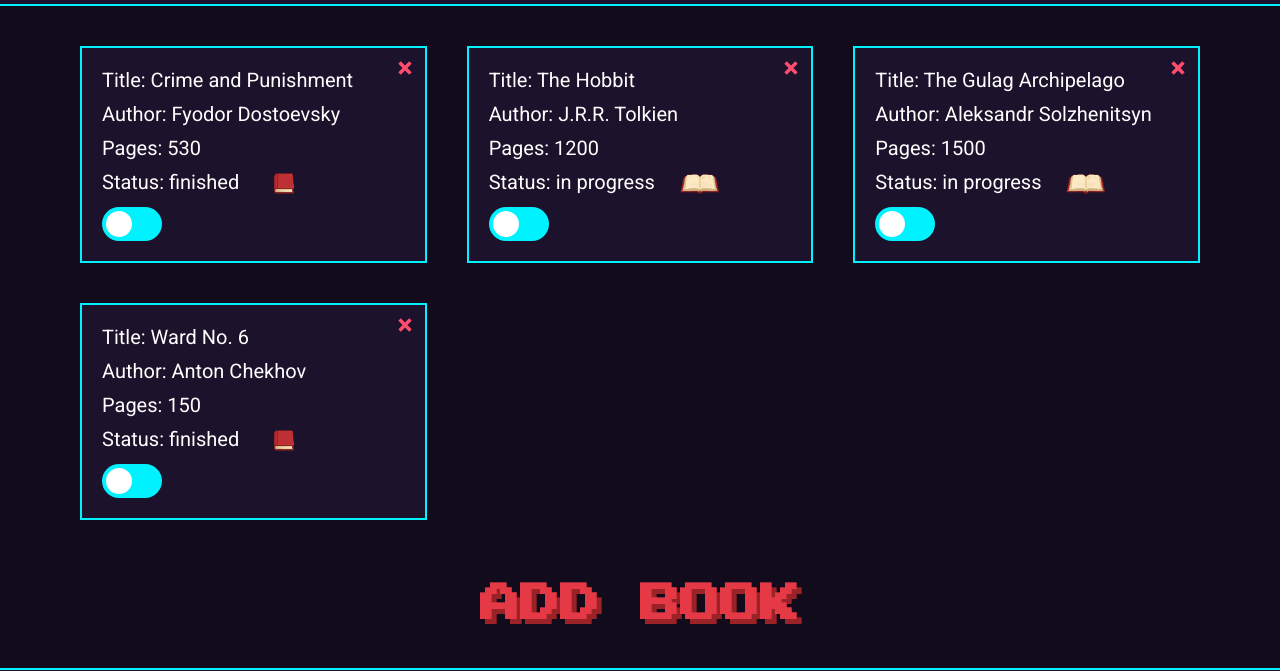
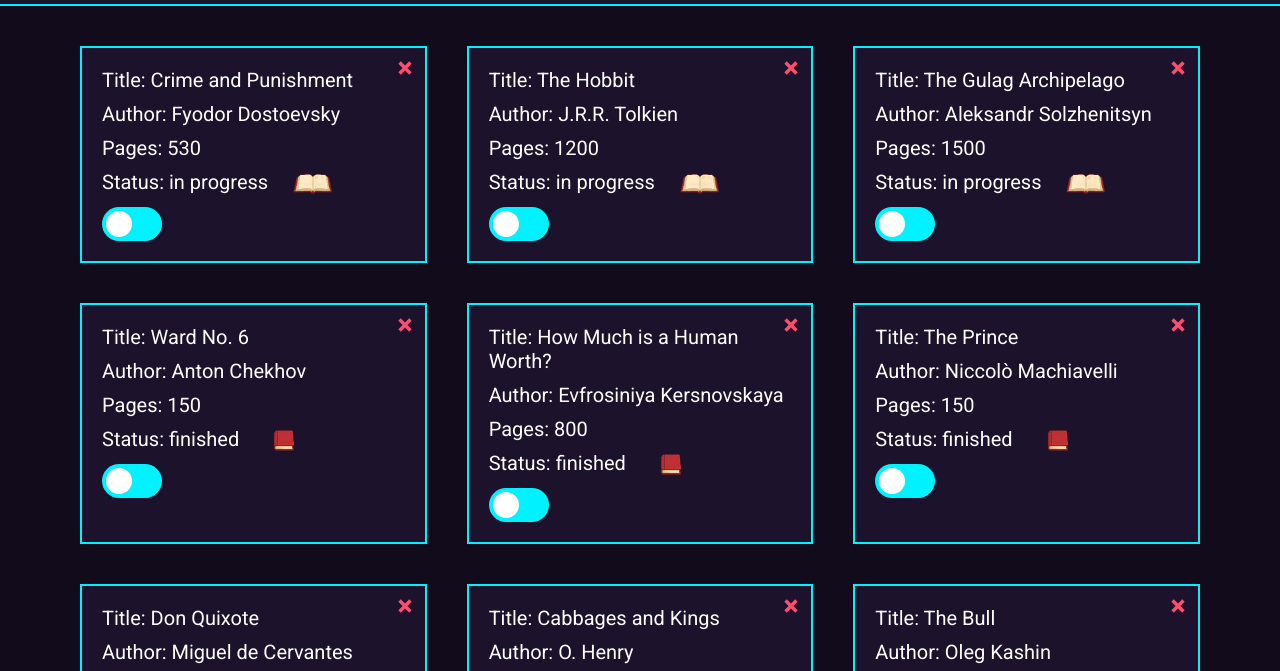
Before and after one commit to pontificust/odin-library, a plain HTML site: page index.html in a window 1280 px wide. Shown: the part 91-762 px from the top of the page. Drawn offline with Linux system fonts and the light colour scheme; files whose address does not match are found by name.

Commit message:
feat: add favicon and a few books'

```diff
--- a/index.html
+++ b/index.html
@@ -5,6 +5,11 @@
     <meta charset="UTF-8">
     <meta name="viewport" content="width=device-width, initial-scale=1.0">
     <link rel="stylesheet" href="assets/css/style.css">
+    <link rel="icon" type="image/png" href="assets/favicon/favicon-96x96.png" sizes="96x96" />
+    <link rel="icon" type="image/svg+xml" href="assets/favicon/favicon.svg" />
+    <link rel="shortcut icon" href="assets/favicon/favicon.ico" />
+    <link rel="apple-touch-icon" sizes="180x180" href="assets/favicon/apple-touch-icon.png" />
+    <link rel="manifest" href="assets/favicon/site.webmanifest" />
     <title>Library</title>
 </head>
 
--- a/js/modules/initialBooksData.js
+++ b/js/modules/initialBooksData.js
@@ -1,6 +1,12 @@
 export const initialBooksData = [
-    { title: "Crime and Punishment", author: "Fyodor Dostoevsky", pages: 530, isRead: true },
+    { title: "Crime and Punishment", author: "Fyodor Dostoevsky", pages: 530, isRead: false },
     { title: "The Hobbit", author: "J.R.R. Tolkien", pages: 1200, isRead: false },
     { title: "The Gulag Archipelago", author: "Aleksandr Solzhenitsyn", pages: 1500, isRead: false },
-    { title: "Ward No. 6", author: "Anton Chekhov", pages: 150, isRead: true }
+    { title: "Ward No. 6", author: "Anton Chekhov", pages: 150, isRead: true },
+    { title: "How Much is a Human Worth?", author: "Evfrosiniya Kersnovskaya", pages: 800, isRead: true },
+    { title: "The Prince", author: "Niccolò Machiavelli", pages: 150, isRead: true },
+    { title: "Don Quixote", author: "Miguel de Cervantes", pages: 700, isRead: true },
+    { title: "Cabbages and Kings", author: "O. Henry", pages: 400, isRead: true },
+    { title: "The Bull", author: "Oleg Kashin", pages: 400, isRead: false },
+
 ];
```
Also changed, not shown: assets/favicon/apple-touch-icon.png (added), assets/favicon/favicon-96x96.png (added), assets/favicon/favicon.ico (added), assets/favicon/favicon.svg (added), assets/favicon/site.webmanifest (added), assets/favicon/web-app-manifest-192x192.png (added), assets/favicon/web-app-manifest-512x512.png (added).
